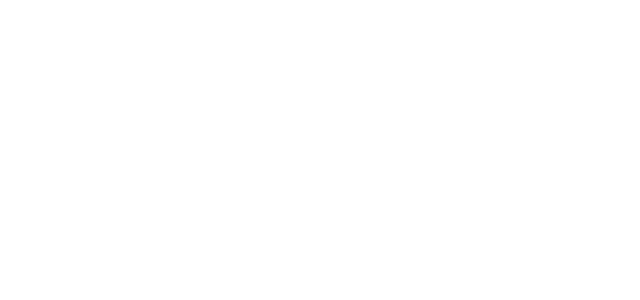
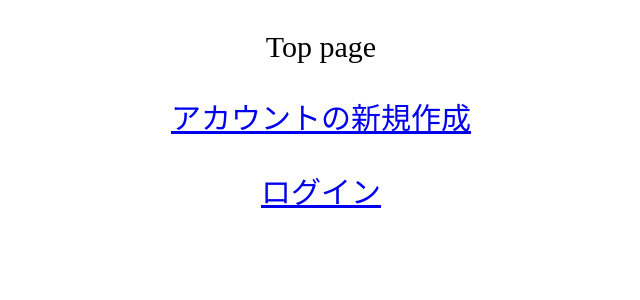
Before and after one commit to ASO1701017/kakepon_systems, a Vue app: page /#/ in a window 1280 px wide. Shown: the top 300 px of the page, without its empty margins (319-959 px from the left). Built offline with nearby package versions, Linux system fonts and the light colour scheme.

Commit message:
+create Topの作成 +update index.jsにTOPの追加 +update UserLogin.vueにエラー文を追加

```diff
--- /dev/null
+++ b/src/components/Top.vue
@@ -0,0 +1,20 @@
+<template>
+    <div>
+        <p>Top page</p>
+    <p><router-link to="/signin">アカウントの新規作成</router-link></p>
+    <router-link to="/login">ログイン</router-link>
+    </div>
+</template>
+
+<script>
+    export default {
+        name: "Top"
+    }
+</script>
+
+<style scoped>
+    div{
+        text-align: center;
+        font-size: 30px;
+    }
+</style>
--- a/src/components/UserLogin.vue
+++ b/src/components/UserLogin.vue
@@ -5,8 +5,8 @@
                 <div id="title-login">
                     acsys にログイン
                 </div>
-                <div id="error-login">
-                    {{ErrorMessage}}
+                <div id="error-login" v-if="!ErrorMessage">
+                    メールアドレスかパスワードが間違っています
                 </div>
                 <div>
                     <label for="Mail"><input type="email" id="Mail" placeholder="メールアドレス" v-model="MailAddress"></label>
@@ -31,8 +31,17 @@
     const auth = {
         login:function (mail,pass) {
             window.alert("mailaddress:" + mail + "\n" + "password:" + pass)
+            if (mail === "こんばんわ"){
+                window.alert("成功")
+                this.$router.replace("/")
+            }else {
+                this.ErrorMessage = false
+            }
         }
     };
+
+
+
     export default {
         components:{
             UserLogin
@@ -41,20 +50,20 @@
           return{
               MailAddress : "",
               Password: "",
-              ErrorMessage:"",
+              ErrorMessage:true,
           }
         },
         methods:{
             login:function () {
                 // eslint-disable-next-line no-unused-vars
-                this.ErrorMessage = auth.login(this.MailAddress, this.Password)
+                this.ErrorMessage = auth.login(this.MailAddress, this.Password);
             },
         },
         computed: {
-            isValidated(){
+            isValidated() {
                 return this.MailAddress !== "" && this.Password !== ""
             }
-        }
+        },
     }</script>
 
 <style scoped>
--- a/src/router/index.js
+++ b/src/router/index.js
@@ -3,12 +3,21 @@ import Router from 'vue-router'
 
 // components
 import UserLogin from '../components/UserLogin.vue'
-import UserSignIn from "../components/UserSignIn";
+import UserSignIn from "../components/UserSignIn.vue"
+import Top from "../components/Top.vue"
 
 Vue.use(Router)
 
 export default new Router({
       routes: [
+        {
+          path: '/',
+          name: 'top',
+          component: Top,
+          meta: {
+              isPublic: true
+          }
+        },
         {
           path: '/login',
           name: 'login',
```
